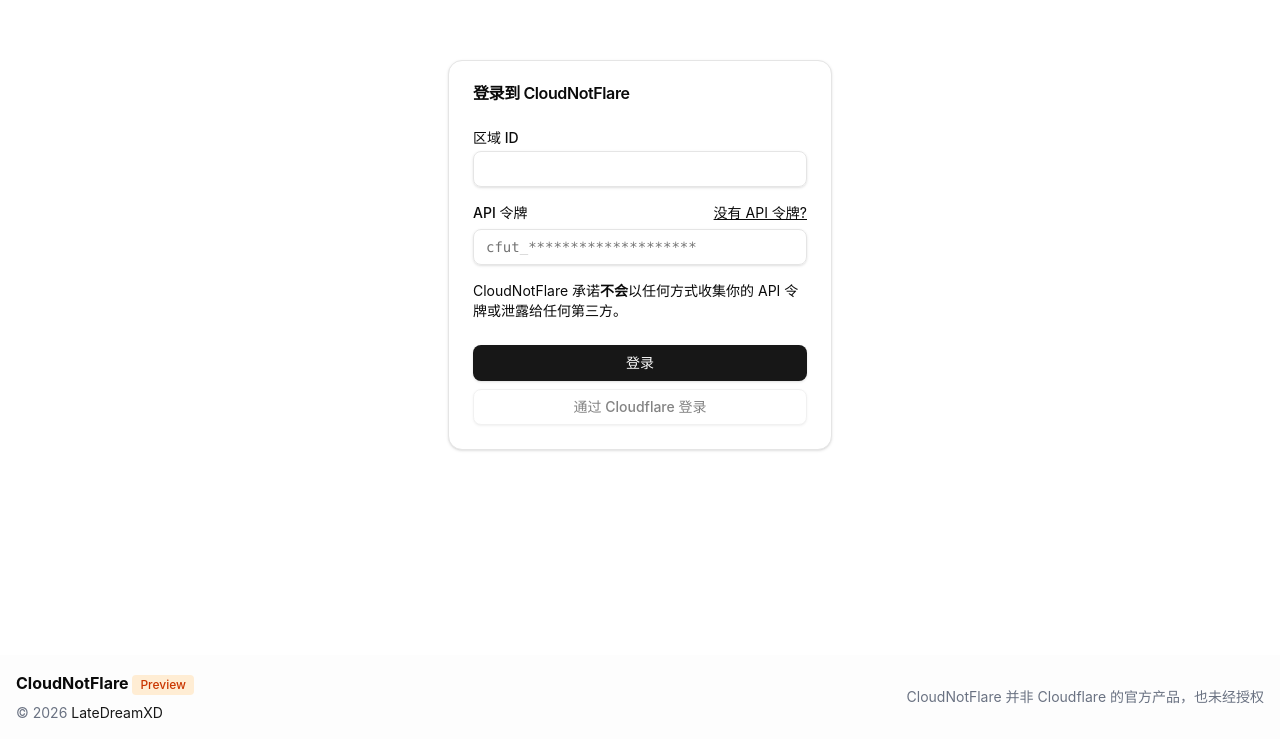
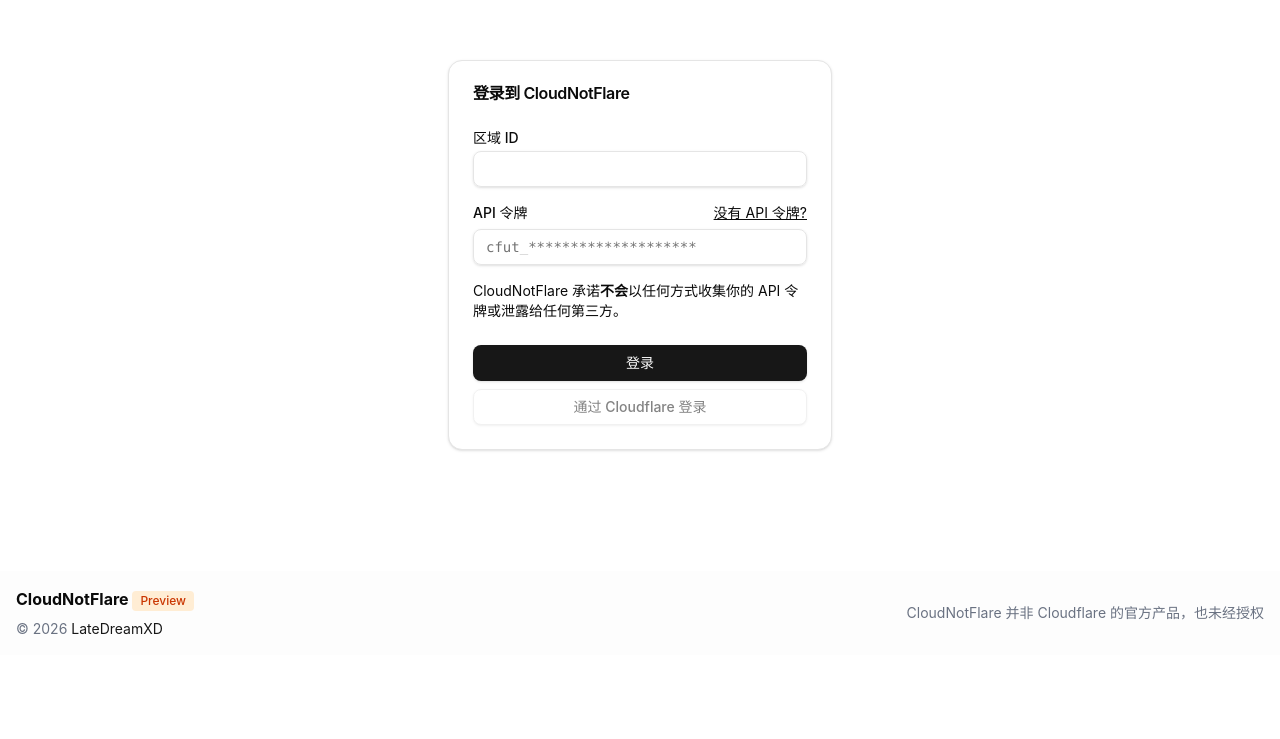
Before and after one commit to LateDreamXD/CloudNotFlare, a Vue app: page /login in a window 1280 px wide. Shown: the part 145-884 px from the top of the page. Built offline with nearby package versions, Linux system fonts and the light colour scheme.

Commit message:
perf(app): improve styles

```diff
--- a/src/App.vue
+++ b/src/App.vue
@@ -6,7 +6,9 @@
 </script>
 
 <template>
-	<main class="w-full min-h-full flex items-center justify-center">
+	<main class="w-full min-h-full" :class="{
+		'flex items-center justify-center': $route.name === 'login'
+	}">
 		<router-view />
 	</main>
 	<Footer />
--- a/src/components/custom/Footer.vue
+++ b/src/components/custom/Footer.vue
@@ -1,5 +1,5 @@
 <template>
-	<footer class="sticky top-[100vh] w-full bg-gray-100/20 dark:bg-gray-800/20 p-4 flex items-center justify-between">
+	<footer class="sticky bottom-0 w-full bg-gray-100/20 dark:bg-gray-800/20 p-4 flex items-center justify-between">
 		<div>
 			<p class="font-bold mb-2">
 				CloudNotFlare
```
